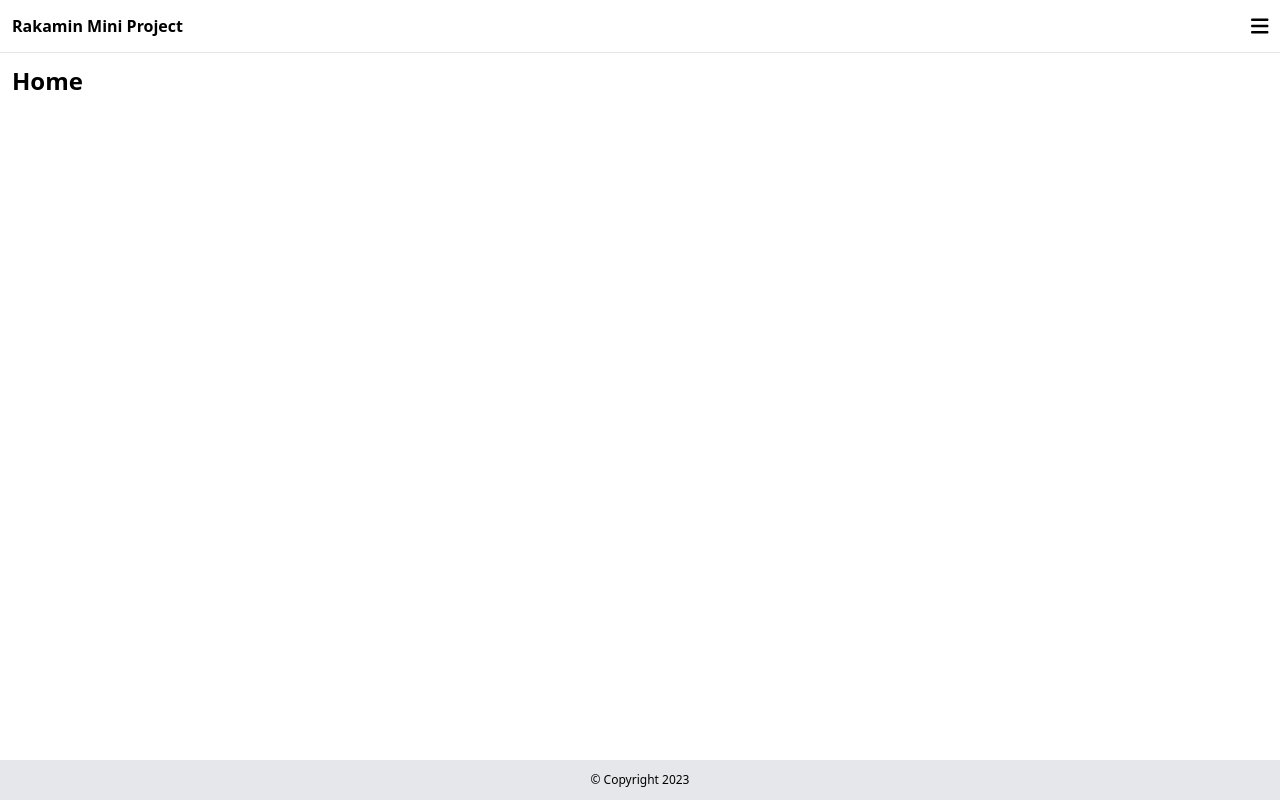
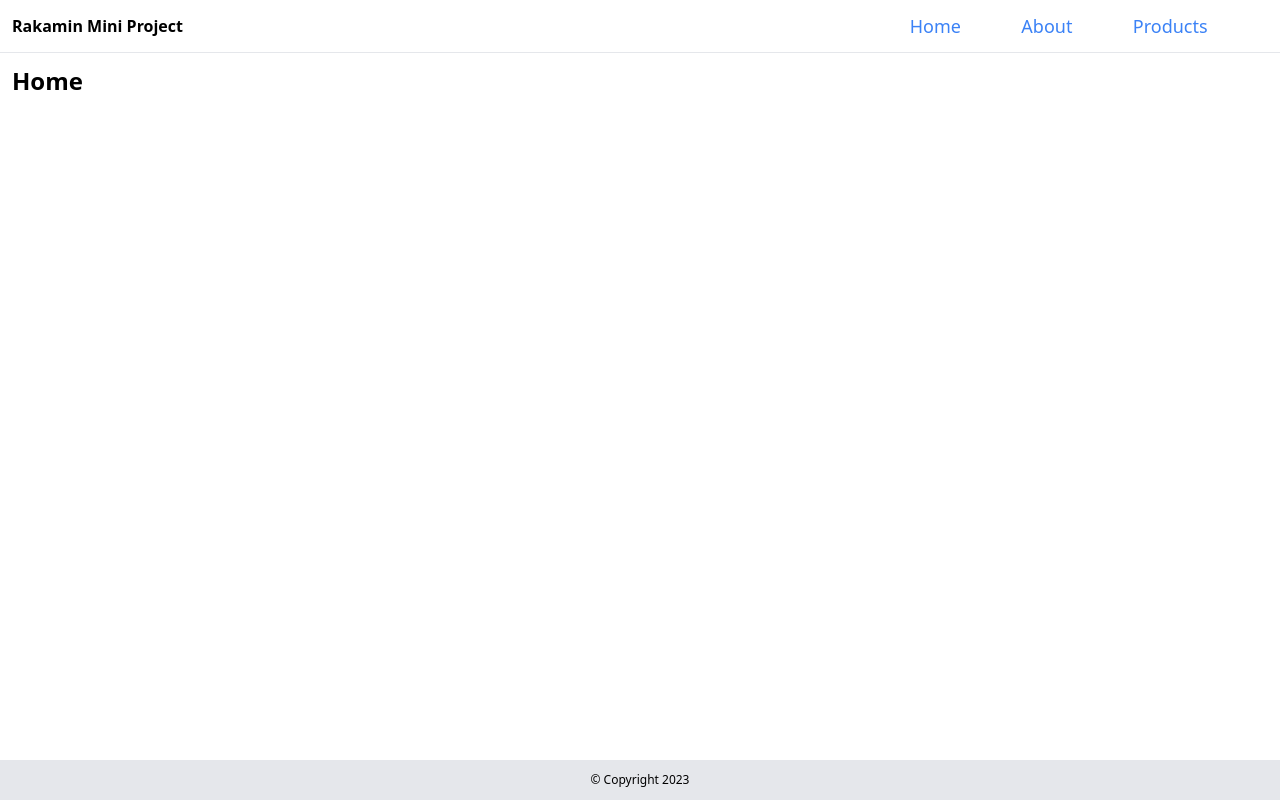
Before and after one commit to jasonk19/rakamin-mini-project, a React (Create React App) app: page / in a window 1280 px wide. Built offline with nearby package versions, Linux system fonts and the light colour scheme.

Commit message:
feat: create desktop navigation

```diff
--- a/src/Components/Navigation.js
+++ b/src/Components/Navigation.js
@@ -2,13 +2,14 @@ import React, { useState } from "react";
 import { FontAwesomeIcon } from "@fortawesome/react-fontawesome";
 import { faBars } from "@fortawesome/free-solid-svg-icons";
 import { useTransition, animated } from "@react-spring/web";
-import NavigationMenu from "./NavigationMenu";
+import NavigationMenuMobile from "./NavigationMenuMobile";
+import NavigationMenuDesktop from "./NavigationMenuDesktop";
+import useMobile from "../Hooks/PageSize";
 
 const Navigation = () => {
   const [showMenu, setShowMenu] = useState(false);
 
-  // "fixed bg-white top-0 left-0 w-4/5 h-full z-50"
-  // "bg-black-t-50 fixed top-0 left-0 w-full h-full z-50"
+  const isMobile = useMobile();
 
   const maskTransition = useTransition(showMenu, {
     from: { opacity: 0, position: "absolute" },
@@ -23,11 +24,20 @@ const Navigation = () => {
   });
 
   return (
-    <nav>
-      <span className="text-xl">
-        <FontAwesomeIcon icon={faBars} onClick={() => setShowMenu(!showMenu)} />
+    <nav className={isMobile ? "" : "w-1/3"}>
+      <span className={isMobile ? "text-xl" : "text-lg"}>
+        {isMobile ? (
+          <FontAwesomeIcon
+            icon={faBars}
+            onClick={() => setShowMenu(!showMenu)}
+          />
+        ) : (
+          <NavigationMenuDesktop />
+        )}
       </span>
 
+      {isMobile ? (
+        <>
           {maskTransition(
             (style, item) =>
               item && (
@@ -46,10 +56,12 @@ const Navigation = () => {
                   style={style}
                   className="fixed bg-white top-0 left-0 w-4/5 h-full z-50 p-3"
                 >
-              <NavigationMenu classMenu={() => setShowMenu(false)} />
+                  <NavigationMenuMobile classMenu={() => setShowMenu(false)} />
                 </animated.div>
               )
           )}
+        </>
+      ) : null}
     </nav>
   );
 };
--- /dev/null
+++ b/src/Components/NavigationMenuDesktop.js
@@ -0,0 +1,29 @@
+import React from "react";
+import { Link } from "react-router-dom";
+// import useMobile from "../Hooks/PageSize";
+
+const NavigationMenuDesktop = () => {
+  return (
+    <div>
+      <ul className="flex justify-evenly">
+        <li>
+          <Link to="/" className="text-blue-500">
+            Home
+          </Link>
+        </li>
+        <li>
+          <Link to="/about" className="text-blue-500">
+            About
+          </Link>
+        </li>
+        <li>
+          <Link to="/products" className="text-blue-500">
+            Products
+          </Link>
+        </li>
+      </ul>
+    </div>
+  );
+};
+
+export default NavigationMenuDesktop;
--- a/src/Components/NavigationMenu.js
+++ b/src/Components/NavigationMenuMobile.js
@@ -1,7 +1,8 @@
 import React from "react";
 import { Link } from "react-router-dom";
+// import useMobile from "../Hooks/PageSize";
 
-const NavigationMenu = (props) => {
+const NavigationMenuMobile = (props) => {
   return (
     <div>
       <p className="font-bold py-3">Rakamin Mini Project</p>
@@ -38,4 +39,4 @@ const NavigationMenu = (props) => {
   );
 };
 
-export default NavigationMenu;
+export default NavigationMenuMobile;
--- /dev/null
+++ b/src/Hooks/PageSize.js
@@ -0,0 +1,22 @@
+import { useState, useEffect } from "react";
+
+const useMobile = () => {
+  const [isMobile, setIsMobile] = useState(
+    window.innerWidth < 720 ? true : false
+  );
+
+  useEffect(() => {
+    const handleResize = () => {
+      if (window.innerWidth < 720) {
+        setIsMobile(true);
+      } else {
+        setIsMobile(false);
+      }
+    };
+    window.addEventListener("resize", handleResize);
+  });
+
+  return isMobile;
+};
+
+export default useMobile;
```
Lines whose indentation alone changed are shown as unchanged.
